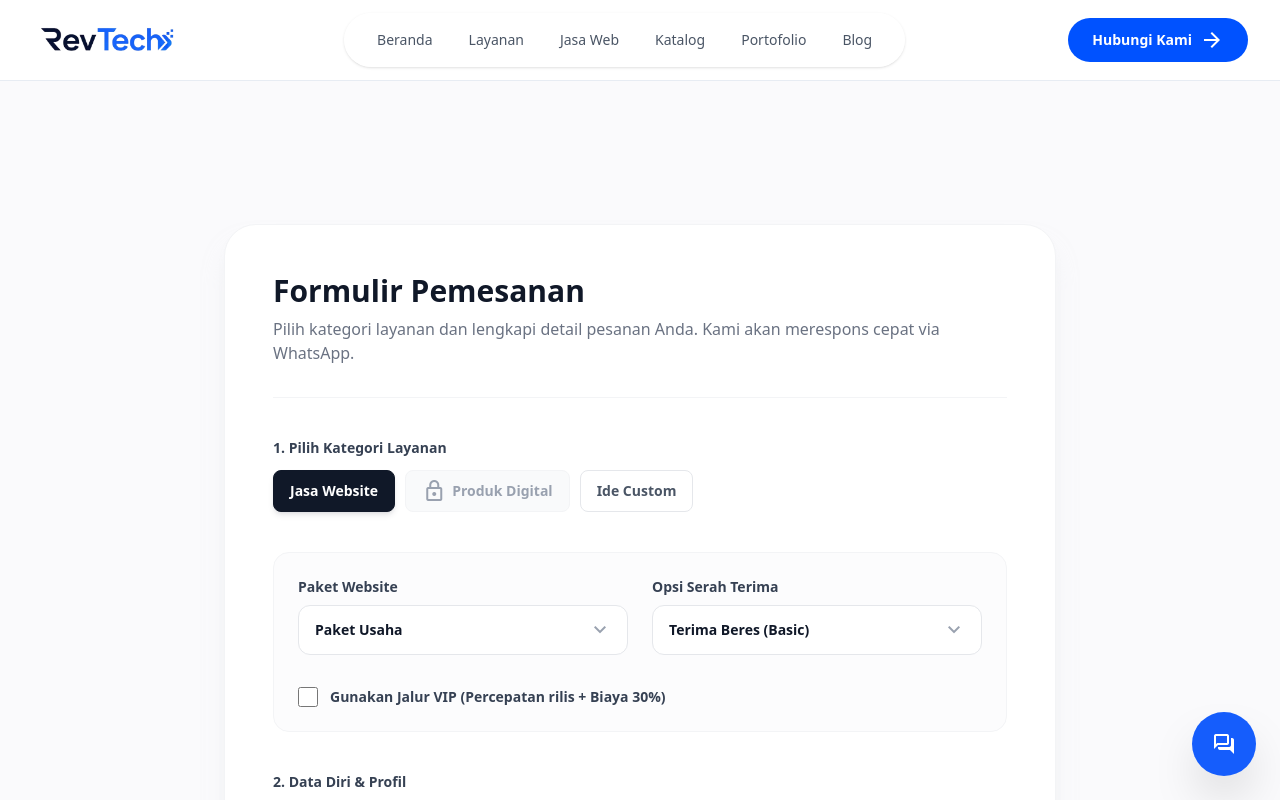
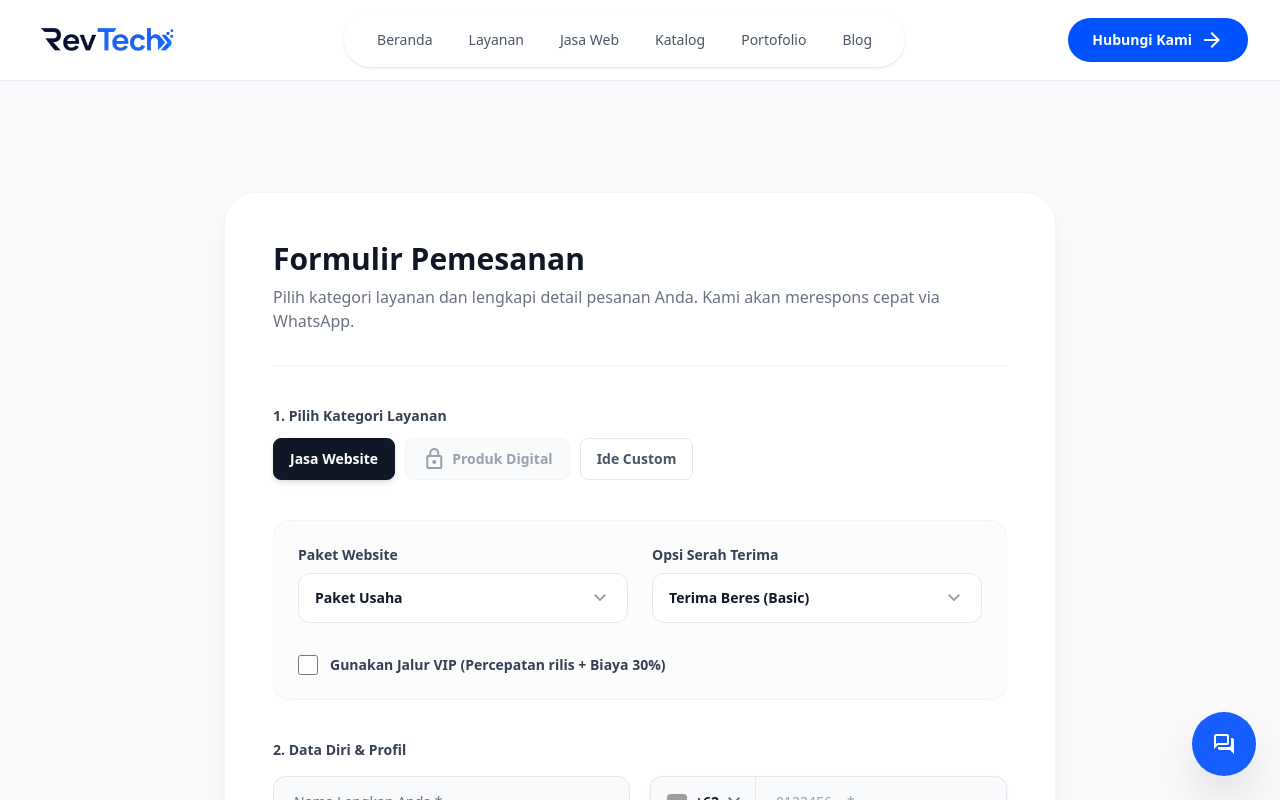
Before and after one commit to revtech-id/revtech-website, a Next.js app in the folder apps/frontend/: page /kontak in a window 1280 px wide. Shown: the top 800 px of the page. Built offline with nearby package versions, Linux system fonts and the light colour scheme; grey boxes are pictures that could not be loaded.

Commit message:
style(frontend): pull contact form card closer to the navbar

```diff
--- a/apps/frontend/app/(main)/kontak/page.tsx
+++ b/apps/frontend/app/(main)/kontak/page.tsx
@@ -9,7 +9,7 @@ export const metadata: Metadata = {
 
 export default function KontakPage() {
   return (
-    <div className="pt-36 pb-16 bg-[#FAFAFC] min-h-screen">
+    <div className="pt-28 pb-8 bg-[#FAFAFC] min-h-screen">
       <div className="max-w-4xl mx-auto px-4 sm:px-6 lg:px-8 w-full">
         <Suspense fallback={<div className="text-center py-20 text-gray-500">Memuat formulir...</div>}>
             <KontakForm />
```
